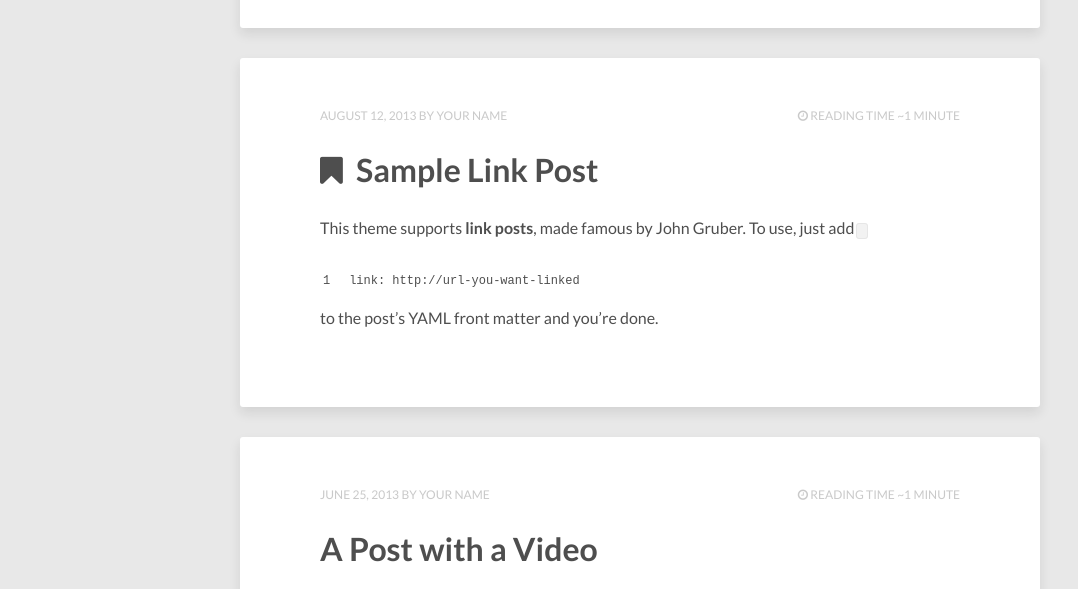
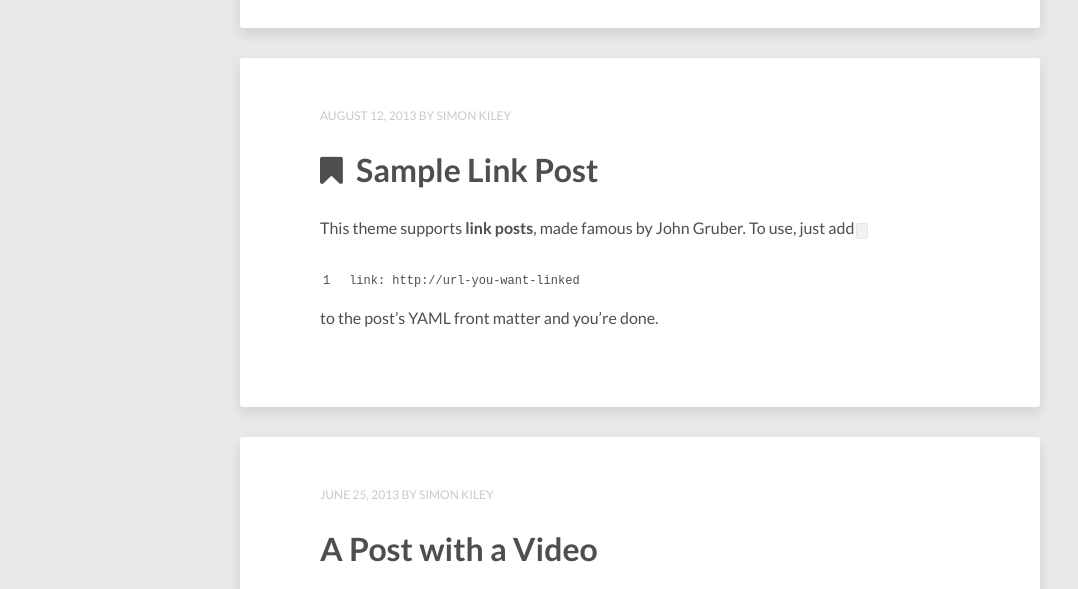
Before and after one commit to simonkiley/gh-pages, a Jekyll site: the page built from index.html, in a window 1280 px wide and 900 px high, scrolled down 4418 px. Shown: the part 152-741 px from the top of the window, without its empty margins (0-1078 px from the left). Built offline with Jekyll 4.4.1, drawn with Linux system fonts in a browser that asks for light colours; nearby versions of some CDN libraries; the list of posts is cut into pages by our own code; some of the changed text lies outside the part shown.

Commit message:
Update _config.yml

```diff
--- a/_config.yml
+++ b/_config.yml
@@ -1,7 +1,7 @@
-title:            Site Title
-description:      Describe your website here.
+title:            Simon Kiley
+description:      Simon's GIS stuff
 disqus_shortname: hpstrtheme
-reading_time:     true
+reading_time:     false
 words_per_minute: 200
 # Your site's domain goes here (eg: //mmistakes.github.io, http://mademistakes.com, etc)
 # When testing locally leave blank or use http://localhost:4000
@@ -11,10 +11,10 @@
 
 # Owner/author information
 owner:
-  name:           Your Name
+  name:           Simon Kiley
   avatar:         avatar.jpg
   bio:            "Your bio goes here. It shouldn't be super long but a good two sentences or two should suffice."
-  email:          you@email.com
+  email:          simon.kiley.gis@gmail.com
   # Social networking links used in footer. Update and remove as you like.
   twitter:
   facebook:
```
